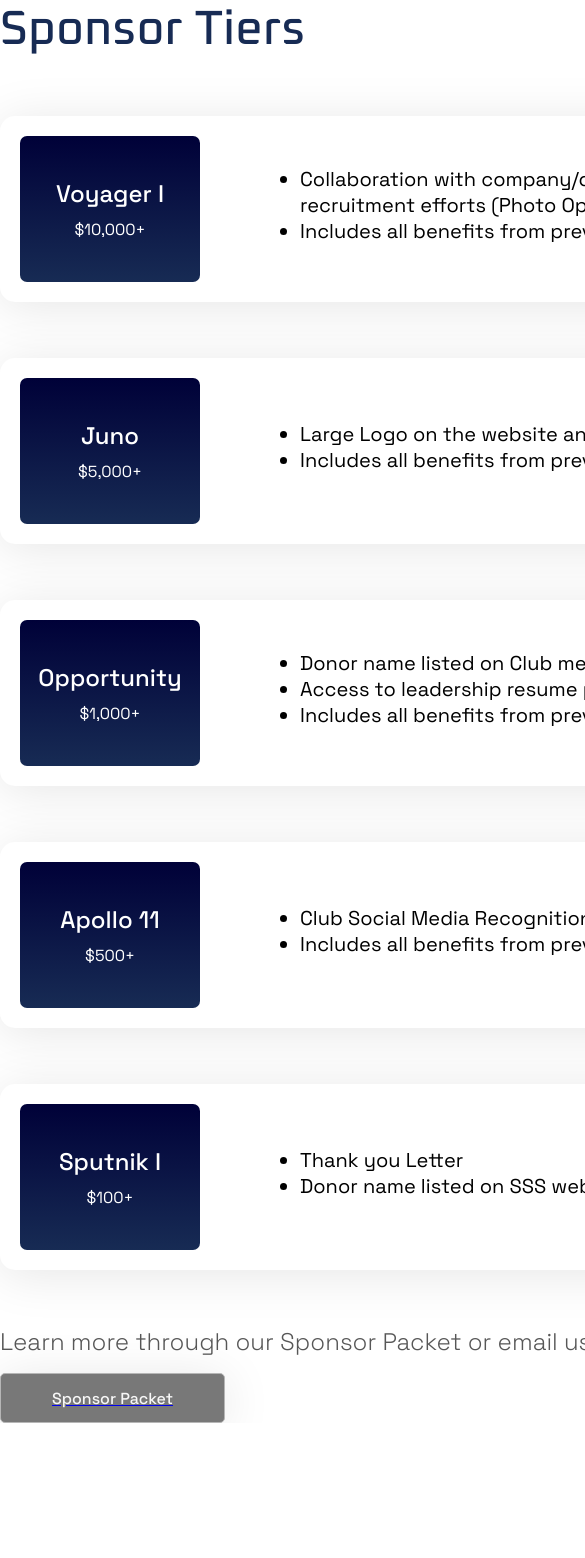
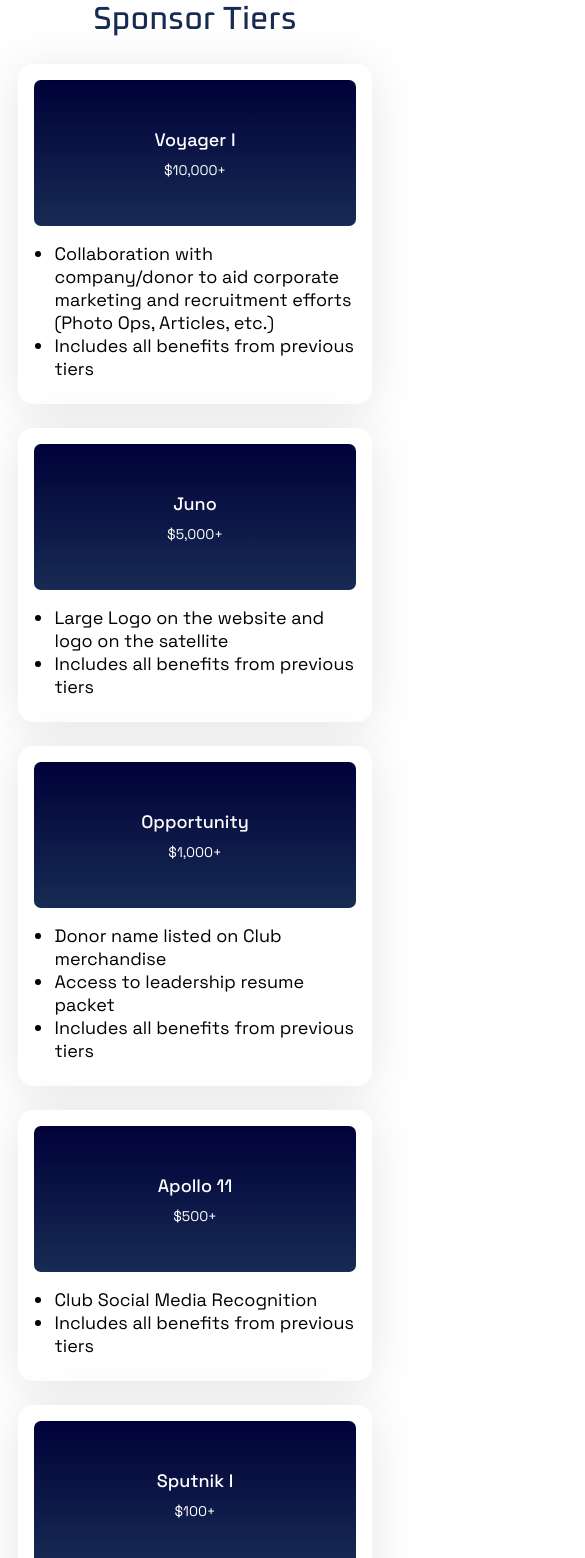
Before and after one commit to include-davis/sss, a Next.js app: page /Sponsor_Tiers in a window 390 px wide. Shown: the top 1558 px of the page, 585 px wide, since content can reach past the window. Before the commit the page ends 1423 px from the top, so only its background shows below. Built offline with nearby package versions, Linux system fonts and the light colour scheme.

Commit message:
Update2
Update2 with responsiveness(still not quite sure about the mobile design)

```diff
--- a/app/(pages)/Sponsor_Tiers/page.module.scss
+++ b/app/(pages)/Sponsor_Tiers/page.module.scss
@@ -5,6 +5,13 @@
     margin: 0 auto;
 
     //align-self: stretch;
+    @include mixins.tablet{
+        padding:2rem;
+    }
+    @include mixins.phone{
+        width:22.065rem;
+        padding:0;
+    }
 }
 
 .childrenContainer{
@@ -13,6 +20,14 @@
     align-items: flex-start;
     gap:3.5rem;
     align-self: stretch;
+
+    @include mixins.tablet{
+        gap: 2.5rem;
+    }
+    @include mixins.phone{
+        align-items: center;
+        gap:1.5rem;
+    }
 }
 .title{
     //remove align self property
@@ -23,6 +38,12 @@
     line-height: normal;
     color: var(--Space-Blue, #172B54);
     margin: 0;
+
+    @include mixins.phone{
+        font-size:2rem;
+        text-align: center;
+        align-self: stretch;
+    }
 }
 
 .benefitForSponsor{
@@ -35,8 +56,14 @@
     //line-height: normal;
     margin: 0;
     padding-left: 1.25rem;
-    list-style-type: disc;
     margin-bottom: 0.5rem;
+
+    @include mixins.phone{
+        padding-left: 1.25rem;
+        width: 100%;
+        font-size: 1.125rem;
+
+    }
 }
 
 .benefitContainer{
@@ -44,6 +71,12 @@
     align-items: center;
     gap: 5rem;
     align-self: stretch;
+
+    @include mixins.phone{
+        flex-direction: column;
+        align-self: stretch;
+        gap:1rem;
+    }
 }
 
 .benefitSponsorContainer{
@@ -56,6 +89,11 @@
     border-radius: 0.9375rem;
     background: white;
     box-shadow: 0 5px 50px 0 rgba(0, 0, 0, 0.10);
+
+    @include mixins.phone{
+        padding: 1rem;
+        width:100%;
+    }
 }
 
 .BenefitLevelContainer{
@@ -71,6 +109,11 @@
     background-color: #172b54;
     background: linear-gradient(180deg, #000138 0%, #172B54 100%);
 
+    @include mixins.phone{
+        width: 100%;
+        padding: 1.25rem 1rem;
+    }
+
 }
 
 .BenefitLevel{
@@ -81,6 +124,10 @@
     font-weight: 500;
     line-height: normal;
     margin:0;
+
+    @include mixins.phone{
+        font-size: 1.125rem;
+    }
 }
 
 .Benefitamount{
@@ -93,6 +140,10 @@
     font-weight: 400;
     line-height: normal;
     margin:0;
+    @include mixins.phone{
+        font-size: 0.875rem;
+    }
+
 }
 
 .SponsorPacket{
@@ -101,6 +152,11 @@
     flex-direction: column;
     align-items: flex-start;
     gap: 1rem;
+
+    @include mixins.phone{
+        align-items: center;
+        gap:0.75rem;
+    }
 }
 
 .SponsorPacketButton{
@@ -122,6 +178,10 @@
         cursor: pointer;
     }
 
+    @include mixins.phone{
+        padding:0.5rem;
+    }
+
 }
 
 .SponosorPacketStyle{
@@ -132,6 +192,10 @@
     font-weight: 500;
     line-height: normal;
     margin: 0;
+
+    @include mixins.phone{
+        font-size: 0.875rem;
+    }
 }
 
 .SponsorLearnMore{
@@ -142,4 +206,10 @@
     font-weight: 300;
     line-height: normal;
     margin: 0;
+
+    @include mixins.phone{
+        font-size: 0.875rem;
+        text-align: center;
+        align-self: stretch;
+    }
 }
```
